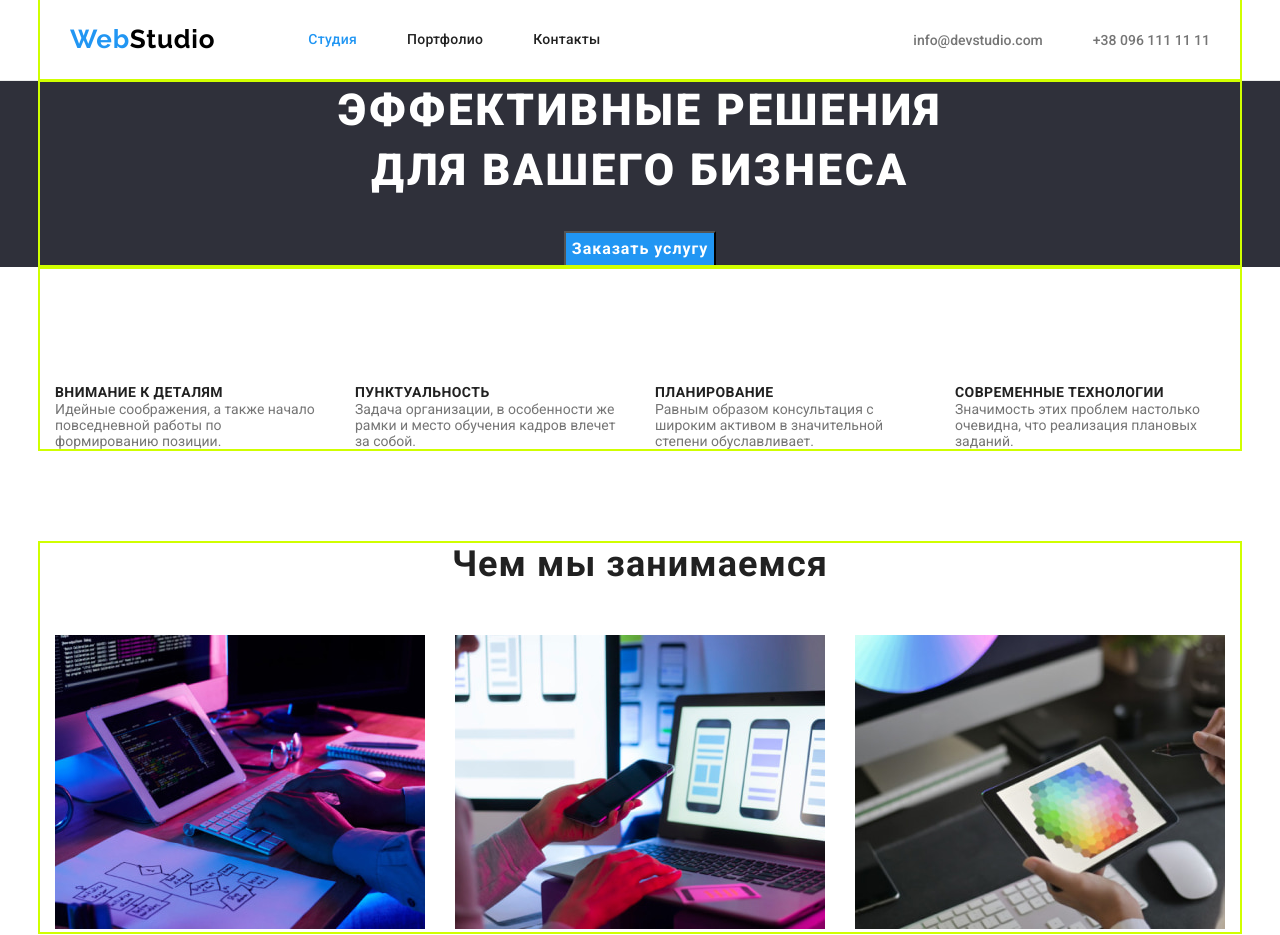
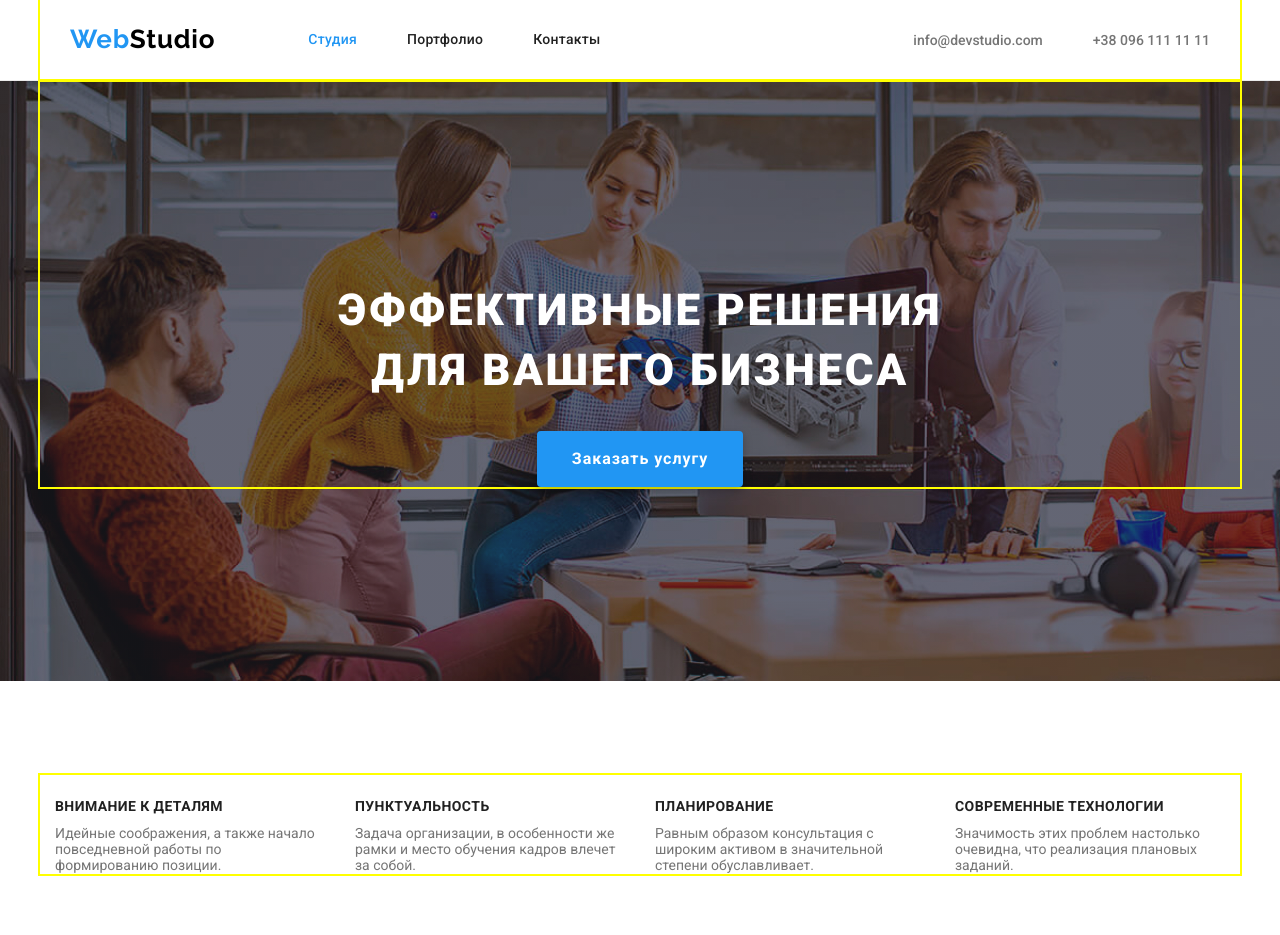
Before and after one commit to DiChag/goit-markup-hw-03, a plain HTML site: page index.html in a window 1280 px wide. Shown: the top 935 px of the page. Drawn offline with nearby package versions, Linux system fonts and the light colour scheme.

Commit message:
mini-start-hw4

```diff
--- a/css/styles.css
+++ b/css/styles.css
@@ -30,7 +30,7 @@ ul {
 }
 
 .container {
-  outline: 2px solid hsl(71, 100%, 50%);
+  outline: 2px solid yellow;
 
   width: 1200px;
 
@@ -153,6 +153,7 @@ ul {
 /* Hero */
 
 .hero .title {
+  padding-top: 200px;
   margin: 0 0 30px 0;
 
   font-weight: 900;
@@ -160,15 +161,21 @@ ul {
   line-height: 1.36;
   letter-spacing: 0.06em;
   text-transform: uppercase;
-  background-color: #2f303a;
   color: var(--white-text);
 }
 .hero {
+  margin-right: auto;
+  margin-left: auto;
+
+  max-width: 1600px;
+  height: 600px;
   text-align: center;
-  background-color: #2f303a;
+
+  background-image: linear-gradient(rgba(47, 48, 58, 0.4), rgba(47, 48, 58, 0.4)),
+    url(../images/header/header.jpg);
 }
 .features {
-  margin-bottom: 94px;
+  margin-top: 94px;
 }
 .features.h2 {
   visibility: hidden;
@@ -184,6 +191,7 @@ ul {
   width: 270px;
 }
 .features-title {
+  margin-bottom: 10px;
   font-weight: 700;
   line-height: 1.14;
   letter-spacing: 0.03em;
@@ -198,6 +206,7 @@ ul {
   padding-bottom: 94px;
 }
 .what-are-we-doing .title {
+  margin-top: 94px;
   padding-bottom: 50px;
   font-weight: 700;
   font-size: 36px;
@@ -320,6 +329,11 @@ button {
   cursor: pointer;
 }
 .btn {
+  padding: 10px 32px;
+  filter: drop-shadow(0px 4px 4px rgba(0, 0, 0, 0.25));
+  border-radius: 4px;
+  border: solid transparent;
+
   font-family: inherit;
   font-weight: 700;
   font-size: 16px;
```
